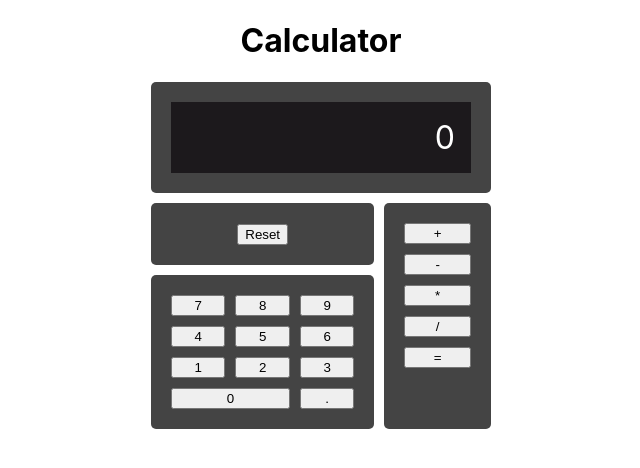
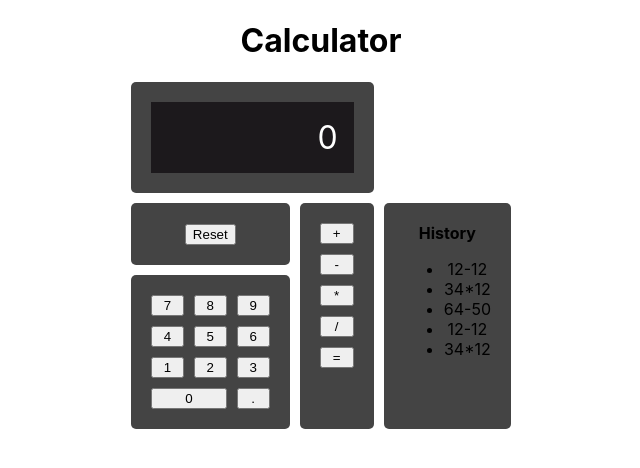
Before and after one commit to dbracamonte/react-calculator, a React (Create React App) app: page / in a window 1280 px wide. Shown: the top 468 px of the page, without its empty margins (319-959 px from the left). Built offline with nearby package versions, Linux system fonts and the light colour scheme.

Commit message:
Creado e implementado componente History

```diff
--- /dev/null
+++ b/src/calculator/components/History/index.js
@@ -0,0 +1,18 @@
+import React from 'react';
+import './styles.css'
+
+const History = props => (
+  <div className="Histroy">
+    <h4 className="Title">History</h4>
+    <ul>
+      {props.data.map((item, index) =>
+        <li
+          key={`h-` + index}>
+          {item}
+        </li>
+      )}
+    </ul>
+  </div>
+)
+
+export default History;
--- /dev/null
+++ b/src/calculator/components/History/styles.css
@@ -0,0 +1,3 @@
+.Title {
+  margin: 0;
+}
--- a/src/calculator/containers/Calculator.js
+++ b/src/calculator/containers/Calculator.js
@@ -3,11 +3,13 @@ import Display from '../components/Display';
 import Reset from '../components/Reset';
 import Numbers from '../components/Numbers';
 import Operators from '../components/Operators';
+import History from '../components/History'
 import './styles.css';
 
 class Calulator extends Component {
   state = {
     displayData: '0',
+    history: ['12-12', '34*12', '64-50', '12-12', '34*12']
   }
 
   handleClick(e) {
@@ -37,6 +39,13 @@ class Calulator extends Component {
             handleClick={this.handleClick}
           />
         </div>
+        {this.state.history.length > 0 &&
+          <div className="Container-history">
+            <History
+              data={this.state.history}
+            />
+          </div>
+        }
       </div>
     )
   }
--- a/src/calculator/containers/styles.css
+++ b/src/calculator/containers/styles.css
@@ -14,22 +14,27 @@
   grid-area: reset;
 }
 
+.Container-history {
+  grid-area: history;
+}
+
 .Container {
   display: grid;
-  width: 340px;
+  width: 380px;
   margin: auto;
   grid-gap: 10px;
   grid-template-columns: 1fr 1fr 1fr;
   grid-template-areas:
-    "display display display"
-    "reset reset operators"
-    "numbers numbers operators";
+    "display display display ."
+    "reset reset operators history"
+    "numbers numbers operators history";
 }
 
 .Container-display,
 .Container-reset,
 .Container-numbers,
-.Container-operators {
+.Container-operators,
+.Container-history {
   background-color: #444;
   border-radius: 5px;
   padding: 20px;
```
